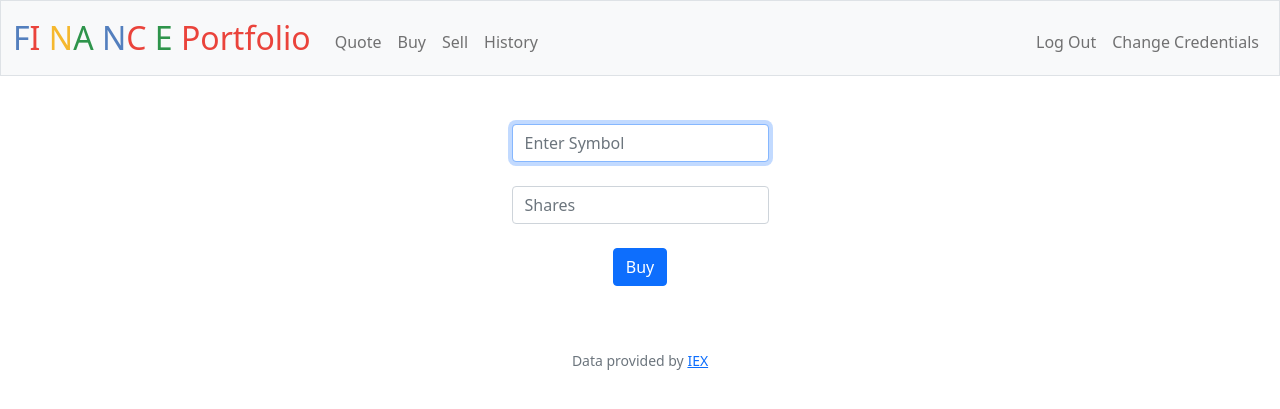
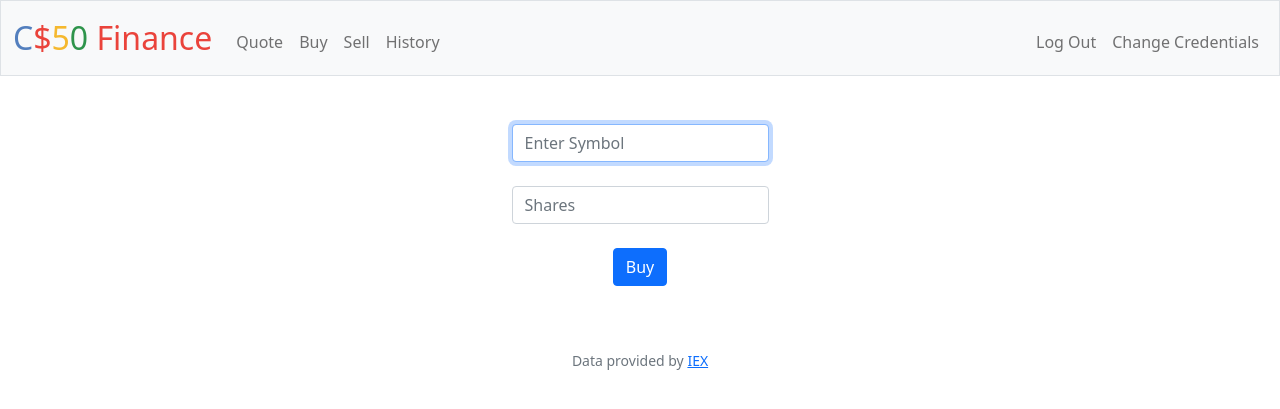
Before and after one commit to uzair401/stocks_portfolio_app, a Flask app: page /buy in a window 1280 px wide. Shown: the top 409 px of the page. Run offline with Flask 3, Linux system fonts and the light colour scheme; a user stored in the database is signed in; some libraries are stand-ins or nearby versions.

Commit message:
Update layout.html

```diff
--- a/templates/layout.html
+++ b/templates/layout.html
@@ -1,44 +1,33 @@
 <!DOCTYPE html>
+
 <html lang="en">
 
     <head>
+
         <meta charset="utf-8">
         <meta name="viewport" content="initial-scale=1, width=device-width">
 
-    <!-- Bootstrap CSS -->
-    <link crossorigin="anonymous" href="https://cdn.jsdelivr.net/npm/bootstrap@5.1.3/dist/css/bootstrap.min.css"
-          integrity="sha384-1BmE4kWBq78iYhFldvKuhfTAU6auU8tT94WrHftjDbrCEXSU1oBoqyl2QvZ6jIW3" rel="stylesheet">
+        <!-- http://getbootstrap.com/docs/5.1/ -->
+        <link crossorigin="anonymous" href="https://cdn.jsdelivr.net/npm/bootstrap@5.1.3/dist/css/bootstrap.min.css" integrity="sha384-1BmE4kWBq78iYhFldvKuhfTAU6auU8tT94WrHftjDbrCEXSU1oBoqyl2QvZ6jIW3" rel="stylesheet">
+        <script crossorigin="anonymous" src="https://cdn.jsdelivr.net/npm/bootstrap@5.1.3/dist/js/bootstrap.bundle.min.js" integrity="sha384-ka7Sk0Gln4gmtz2MlQnikT1wXgYsOg+OMhuP+IlRH9sENBO0LRn5q+8nbTov4+1p"></script>
 
-    <!-- Bootstrap JS -->
-    <script crossorigin="anonymous" src="https://cdn.jsdelivr.net/npm/bootstrap@5.1.3/dist/js/bootstrap.bundle.min.js"
-            integrity="sha384-ka7Sk0Gln4gmtz2MlQnikT1wXgYsOg+OMhuP+IlRH9sENBO0LRn5q+8nbTov4+1p"></script>
-
-    <!-- Favicon -->
+        <!-- https://favicon.io/emoji-favicons/money-bag/ -->
         <link href="/static/favicon.ico" rel="icon">
 
-    <!-- Custom Stylesheet -->
         <link href="/static/styles.css" rel="stylesheet">
 
-    <title>Finance Portfolio: {% block title %}{% endblock %}</title>
+        <title>C$50 Finance: {% block title %}{% endblock %}</title>
+
     </head>
 
     <body>
 
         <nav class="bg-light border navbar navbar-expand-md navbar-light">
             <div class="container-fluid">
-            <!-- Corrected Navbar Brand -->
-            <a class="navbar-brand" href="/">
-                <span class="blue">F</span><span class="red">I</span>
-                <span class="yellow">N</span><span class="green">A</span>
-                <span class="blue">N</span><span class="red">C</span>
-                <span class="green">E</span><span class="red"> Portfolio</span>
-            </a>
-
-            <button aria-controls="navbar" aria-expanded="false" aria-label="Toggle navigation" class="navbar-toggler"
-                    data-bs-target="#navbar" data-bs-toggle="collapse" type="button">
+                <a class="navbar-brand" href="/"><span class="blue">C</span><span class="red">$</span><span class="yellow">5</span><span class="green">0</span> <span class="red">Finance</span></a>
+                <button aria-controls="navbar" aria-expanded="false" aria-label="Toggle navigation" class="navbar-toggler" data-bs-target="#navbar" data-bs-toggle="collapse" type="button">
                     <span class="navbar-toggler-icon"></span>
                 </button>
-
                 <div class="collapse navbar-collapse" id="navbar">
                     {% if session["user_id"] %}
                         <ul class="navbar-nav me-auto mt-2">
```
Lines whose indentation alone changed are shown as unchanged.
